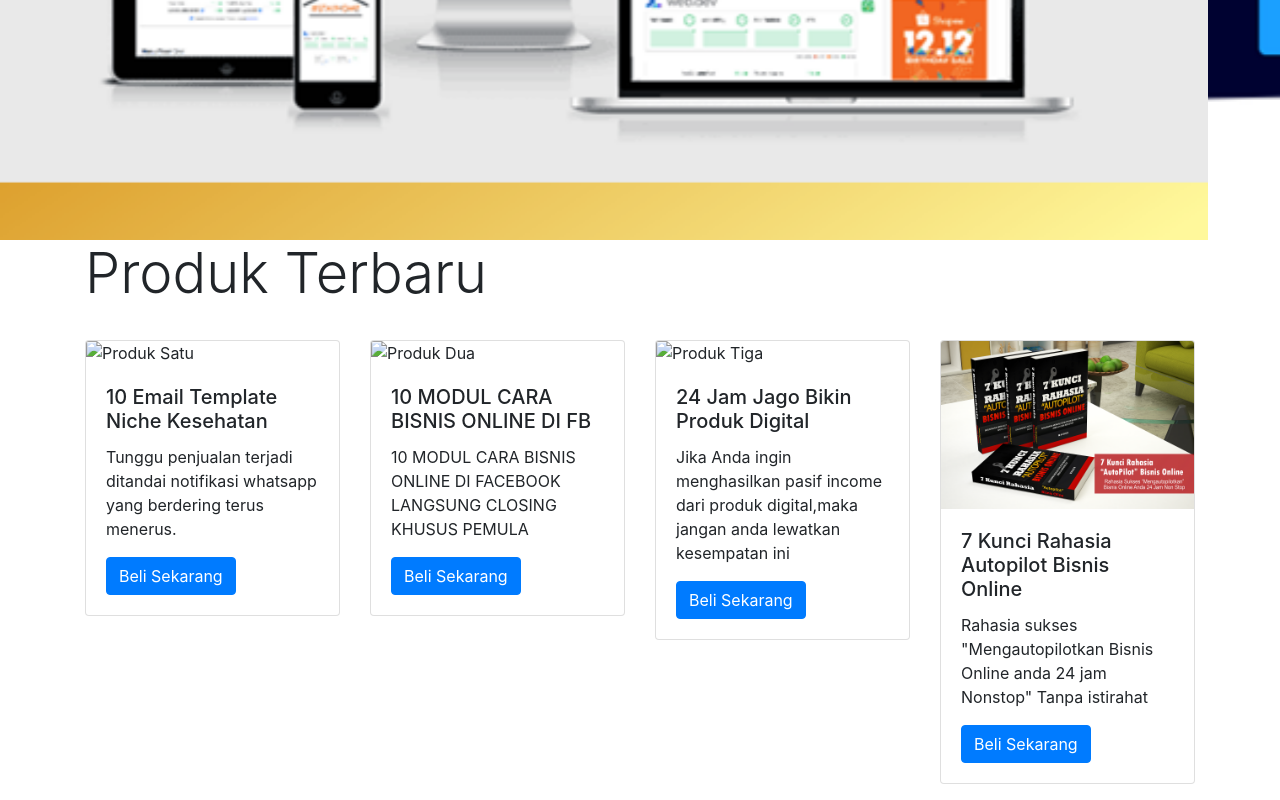
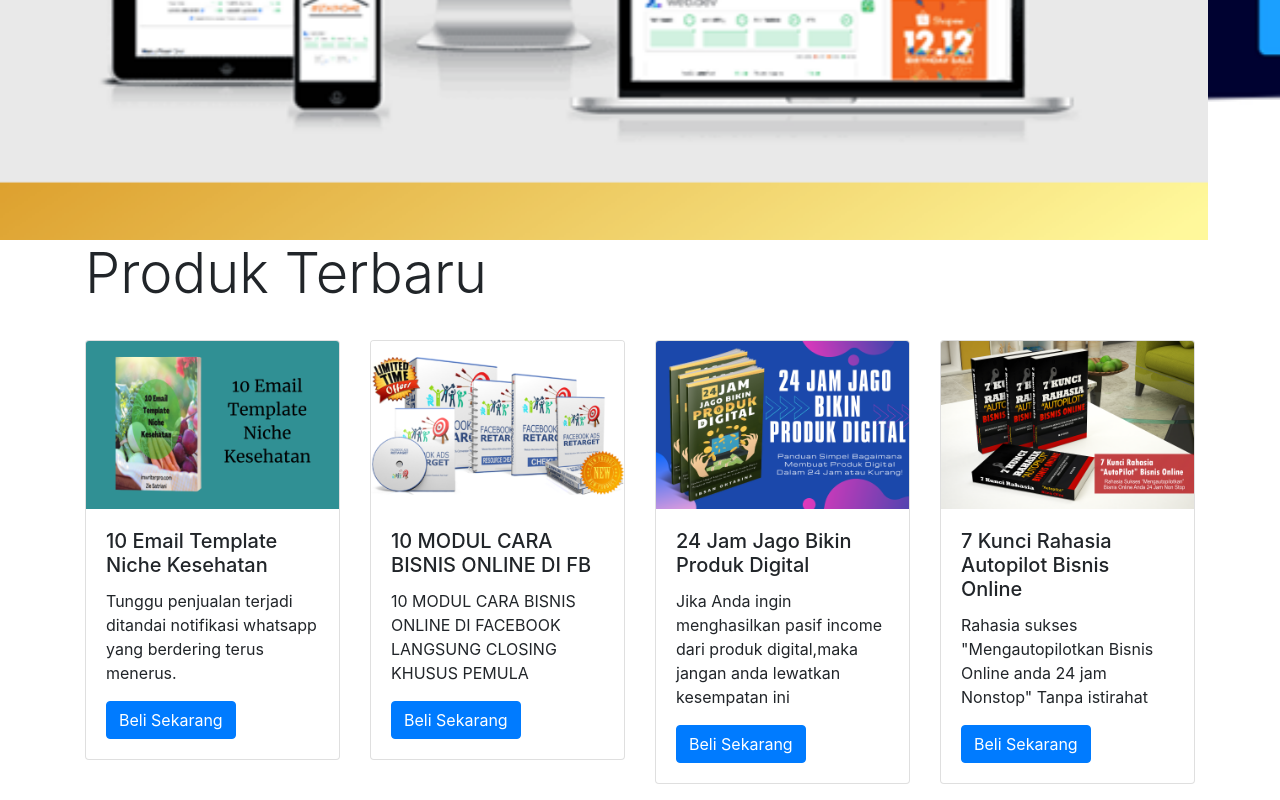
Before and after one commit to prasetio30/TioColection.github.io, a plain HTML site: page index.html in a window 1280 px wide. Shown: the part 693-1493 px from the top of the page. Drawn offline with nearby package versions, Linux system fonts and the light colour scheme.

Commit message:
Tambah Portofolio

```diff
--- a/index.html
+++ b/index.html
@@ -93,7 +93,7 @@
     <!-- produk 1 -->
     <div class="col-md-3 mb-3">
       <div class="card">
-        <img src="10 email tamplate.png" class="card-img-top" alt="Produk Satu">
+        <img src="produk 1 unggulan.png" class="card-img-top" alt="Produk Satu">
         <div class="card-body">
           <h5 class="card-title">10 Email Template Niche Kesehatan</h5>
           <p class="card-text">Tunggu penjualan terjadi ditandai notifikasi whatsapp yang berdering terus menerus.
@@ -105,7 +105,7 @@
       <!-- produk 2 -->
       <div class="col-md-3 mb-3">
       <div class="card">
-        <img src="produk unggulan 2.png" class="card-img-top" alt="Produk Dua">
+        <img src="produk 2 unggulan.png" class="card-img-top" alt="Produk Dua">
         <div class="card-body">
           <h5 class="card-title">10 MODUL CARA BISNIS ONLINE DI FB </h5>
           <p class="card-text">10 MODUL CARA BISNIS ONLINE DI FACEBOOK LANGSUNG CLOSING KHUSUS PEMULA</p>
@@ -116,7 +116,7 @@
       <!-- produk 3 -->
       <div class="col-md-3 mb-3">
       <div class="card">
-        <img src="produk 3 portofolio.png" class="card-img-top" alt="Produk Tiga">
+        <img src="produk 3 unggulan.png" class="card-img-top" alt="Produk Tiga">
         <div class="card-body">
           <h5 class="card-title">24 Jam Jago Bikin Produk Digital</h5>
           <p class="card-text">Jika Anda ingin menghasilkan pasif income dari produk digital,maka jangan anda lewatkan kesempatan ini</p>
```
